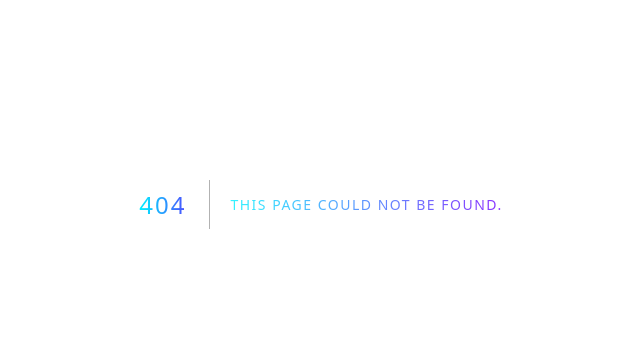
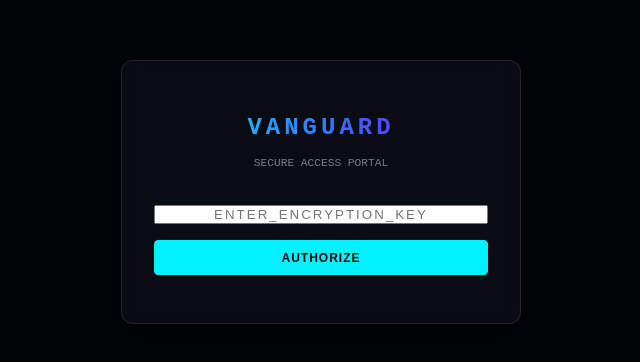
Before and after one commit to xCue10/security-scanner, a Next.js app: page /login in a window 1280 px wide. Before the commit this address had no page. Shown: the part 196-558 px from the top of the page, without its empty margins (319-959 px from the left). Built offline with nearby package versions, Linux system fonts and the light colour scheme.

Commit message:
Implement secure login portal and CVE/CVSS intelligence

```diff
--- a/src/app/api/pentest/route.ts
+++ b/src/app/api/pentest/route.ts
@@ -21,12 +21,15 @@ export async function POST(req: NextRequest) {
       You are an expert penetration tester. Analyze these automated scan results for ${targetUrl}:
       ${JSON.stringify(scanResults)}
 
-      Provide a detailed report in JSON format:
+      Provide a detailed report in JSON format. For each vulnerability, search your knowledge base for the most relevant official CVE ID (Common Vulnerabilities and Exposures) and its CVSS (Common Vulnerability Scoring System) score.
+
       {
         "vulnerabilities": [
           {
             "type": "string",
             "severity": "low|medium|high|critical",
+            "cveId": "CVE-YYYY-XXXXX (if applicable)",
+            "cvssScore": number (0-10),
             "description": "string",
             "attackVector": "example test payload or method",
             "remediation": "string"
--- /dev/null
+++ b/src/app/login/page.tsx
@@ -0,0 +1,57 @@
+'use client';
+
+import React, { useState } from 'react';
+import { useRouter } from 'next/navigation';
+
+export default function LoginPage() {
+  const [password, setPassword] = useState('');
+  const [error, setError] = useState('');
+  const router = useRouter();
+
+  const handleLogin = async (e: React.FormEvent) => {
+    e.preventDefault();
+    const res = await fetch('/api/auth', {
+      method: 'POST',
+      headers: { 'Content-Type': 'application/json' },
+      body: JSON.stringify({ password })
+    });
+
+    if (res.ok) {
+      router.push('/');
+      router.refresh();
+    } else {
+      setError('ACCESS_DENIED: INVALID_CREDENTIALS');
+    }
+  };
+
+  return (
+    <main style={{
+      height: '100vh',
+      display: 'flex',
+      alignItems: 'center',
+      justifyContent: 'center',
+      background: '#020408',
+      fontFamily: 'var(--font-mono)'
+    }}>
+      <div className="card" style={{ width: '400px', textAlign: 'center', padding: '3rem 2rem' }}>
+        <h1 style={{ fontSize: '1.5rem', marginBottom: '0.5rem', letterSpacing: '4px' }}>VANGUARD</h1>
+        <p style={{ fontSize: '0.7rem', opacity: 0.5, marginBottom: '2rem', textTransform: 'uppercase' }}>Secure Access Portal</p>
+
+        <form onSubmit={handleLogin} style={{ display: 'flex', flexDirection: 'column', gap: '1rem' }}>
+          <input
+            type="password"
+            placeholder="ENTER_ENCRYPTION_KEY"
+            value={password}
+            onChange={(e) => setPassword(e.target.value)}
+            style={{ textAlign: 'center', letterSpacing: '2px' }}
+          />
+          <button type="submit" className="btn btn-primary" style={{ width: '100%' }}>AUTHORIZE</button>
+        </form>
+
+        {error && (
+          <p style={{ color: 'var(--danger)', fontSize: '0.7rem', marginTop: '1rem', letterSpacing: '1px' }}>{error}</p>
+        )}
+      </div>
+    </main>
+  );
+}
```
Also changed, not shown: src/app/api/auth/route.ts (added, +25 -0 lines), src/components/PentestModule.tsx (+30 -10 lines), src/middleware.ts (added, +31 -0 lines).
